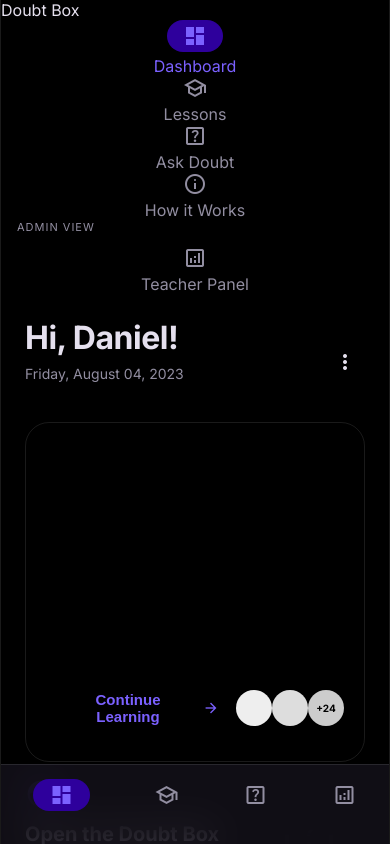
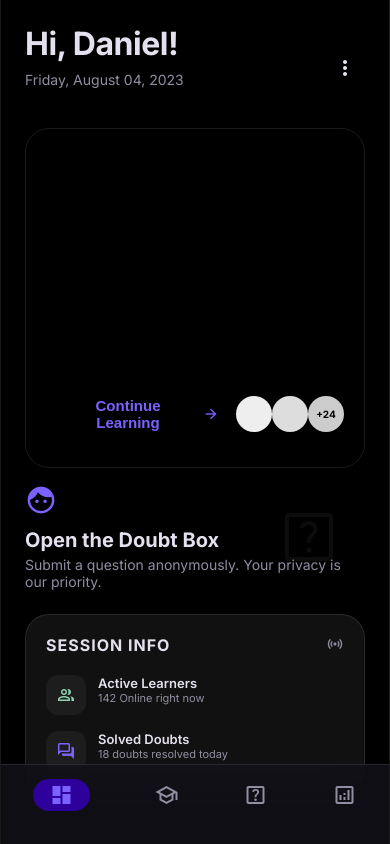
Before and after one commit to ahmvstudio-wq/DOUBTBOX-POC, a plain HTML site: page index.html in a window 390 px wide. Drawn offline with nearby package versions, Linux system fonts and the light colour scheme.

Commit message:
Fix: Removed redundant sidebar for mobile-first layout

```diff
--- a/index.html
+++ b/index.html
@@ -9,41 +9,7 @@
     <link href="https://fonts.googleapis.com/css2?family=Material+Symbols+Outlined:opsz,wght,FILL,GRAD@20..48,100..700,0..1,-50..200" rel="stylesheet" />
 </head>
 <body>
-    <div id="app">
-        <aside class="sidebar">
-            <div class="logo">Doubt Box</div>
-
-            <nav class="nav-group">
-                <a href="#" class="nav-item active" data-view="dashboard">
-                    <span class="material-symbols-outlined">dashboard</span>
-                    <span>Dashboard</span>
-                </a>
-                <a href="#" class="nav-item" data-view="lessons">
-                    <span class="material-symbols-outlined">school</span>
-                    <span>Lessons</span>
-                </a>
-                <a href="#" class="nav-item" data-view="doubt">
-                    <span class="material-symbols-outlined">help_center</span>
-                    <span>Ask Doubt</span>
-                </a>
-                <a href="#" class="nav-item" data-view="walkthrough">
-                    <span class="material-symbols-outlined">info</span>
-                    <span>How it Works</span>
-                </a>
-            </nav>
-
-            <div style="margin-top: auto;">
-                <p class="text-muted admin-label" style="font-size: 11px; margin-bottom: 12px; padding-left: 16px; text-transform: uppercase; letter-spacing: 1px;">Admin View</p>
-                <nav class="nav-group">
-                    <a href="#" class="nav-item" data-view="teacher">
-                        <span class="material-symbols-outlined">analytics</span>
-                        <span>Teacher Panel</span>
-                    </a>
-                </nav>
-            </div>
-        </aside>
-
-        <!-- Bottom Nav for Mobile -->
+    <div id="app">        <!-- Bottom Nav for Mobile -->
         <nav class="bottom-nav">
             <a href="#" class="nav-item active" data-view="dashboard">
                 <span class="material-symbols-outlined">dashboard</span>
```
